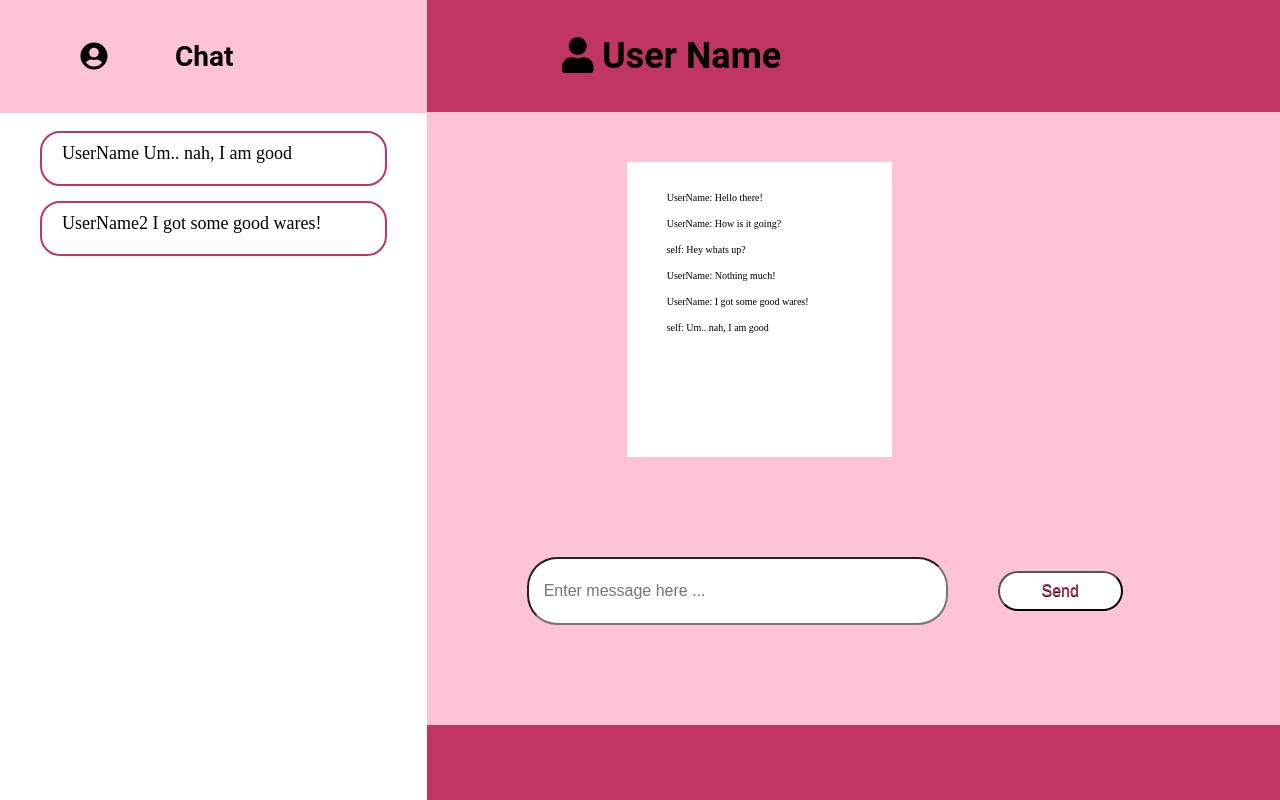
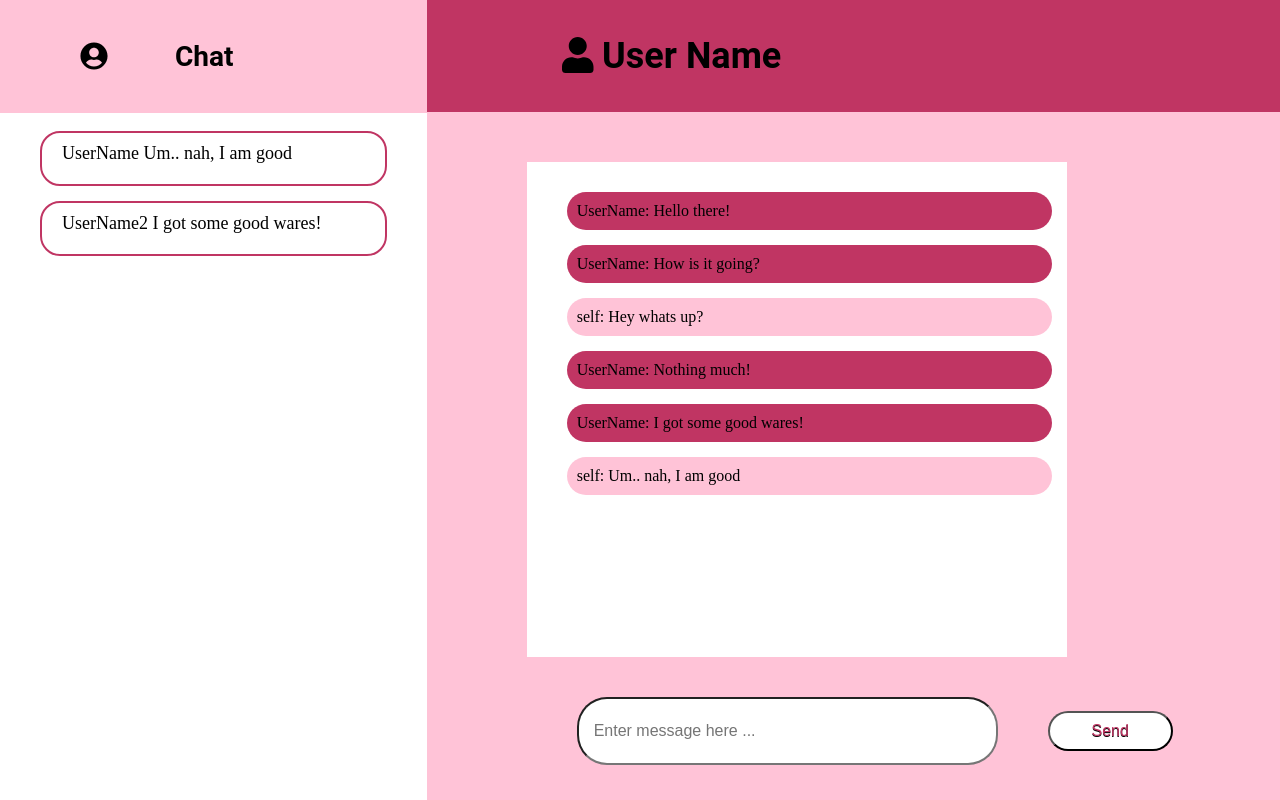
Before and after one commit to TofuSupreme/chatapp_vue, a Vue app: page / in a window 1280 px wide. Built offline with nearby package versions, Linux system fonts and the light colour scheme.

Commit message:
Style updates to RightPanel

```diff
--- a/src/components/RightPanel.vue
+++ b/src/components/RightPanel.vue
@@ -11,6 +11,8 @@
             <ul class="chat_box">
                 <li
                     class="chat_box_messages"
+                    :class="{'selftext': message.from == 'self',
+                            'othertext': message.from == 'UserName'}"
                     v-for="(message, index) in rooms[selectedRoom].messages"
                     :key="index">
                     {{ message.from }}: {{ message.text }}
@@ -19,9 +21,9 @@
 
             <input
                 type="text"
-                class="userMessage_text"
-                name="userMessage_text"
-                id="userMessage_text"
+                class="user_text_input"
+                name="user_text_input"
+                id="user_text_input"
                 placeholder="Enter message here ..."
                 v-model="input"
             />
@@ -54,14 +56,13 @@ export default {
 }
 </script>
 
-<style scoped>
+<style>
 .right_panel {
         display: flex;
         flex-direction: column;
         opacity: 1;
-        overflow: hidden;
+        overflow: scroll;
         background-color: #c03563;
-
 }
 
 .user_header {
@@ -80,12 +81,13 @@ export default {
     background:#ffc3d7;
 }
 .chat_box {
-    margin: 50px 0 0 200px;
-    width: 225px;
-    height: 250px;
+    background-color: white;
+    height: 450px;
+    width: 500px;
+    font-size: 16px;
+    margin: 50px 0 0 100px;
     padding-bottom: 30px;
     padding-top: 15px;
-    background-color: white;
 }
 
 .chat_box_messages {
@@ -93,16 +95,14 @@ export default {
     text-align: left;
     margin-top:15px;
 }
-
-.userMessage_text {
+.user_text_input {
     width: 400px;
     height: 62px;
-    margin: 100px;
+    margin: 40px 150px 40px 150px;
     opacity: 1;
     overflow: hidden;
     border-radius: 30px;
 }
-
 input[type="text"] {
     padding-left: 15px;
     font-size: 16px;
@@ -120,7 +120,7 @@ input[type="text"]:focus {
     border-radius: 28px;
     height: 40px;
     width: 125px;
-    margin-left: -50px;
+    margin-left: -100px;
     display: inline-block;
     cursor: pointer;
     color: #c03563;
@@ -128,5 +128,18 @@ input[type="text"]:focus {
     text-decoration: none;
     text-shadow: 0px 1px 0px black;
 }
+.selftext {
+    background-color: #ffc3d7;
+    border-radius: 20px;
+    margin-right: 15px;
+    padding: 10px;
+}
+
+.othertext {
+    background-color: #c03563;
+    border-radius: 20px;
+    margin-right: 15px;
+    padding: 10px;
+}
 
 </style>
```
